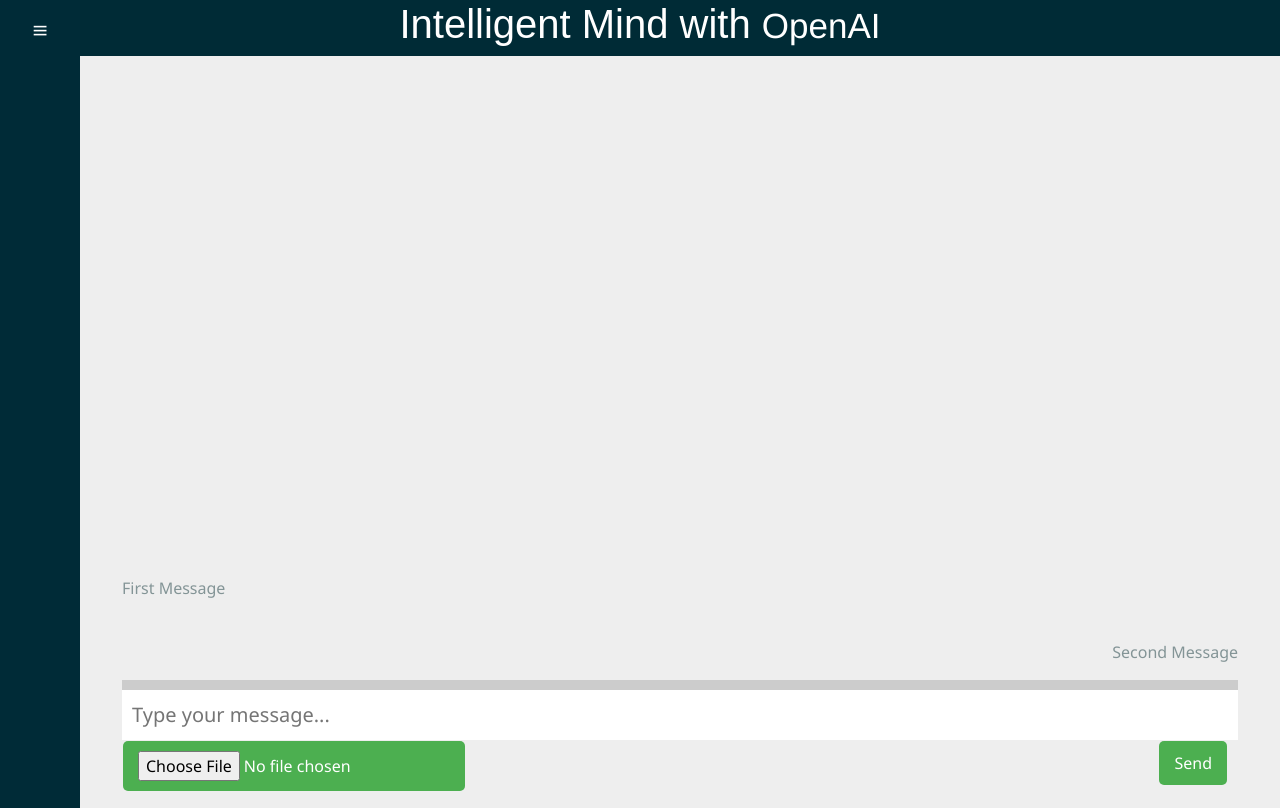
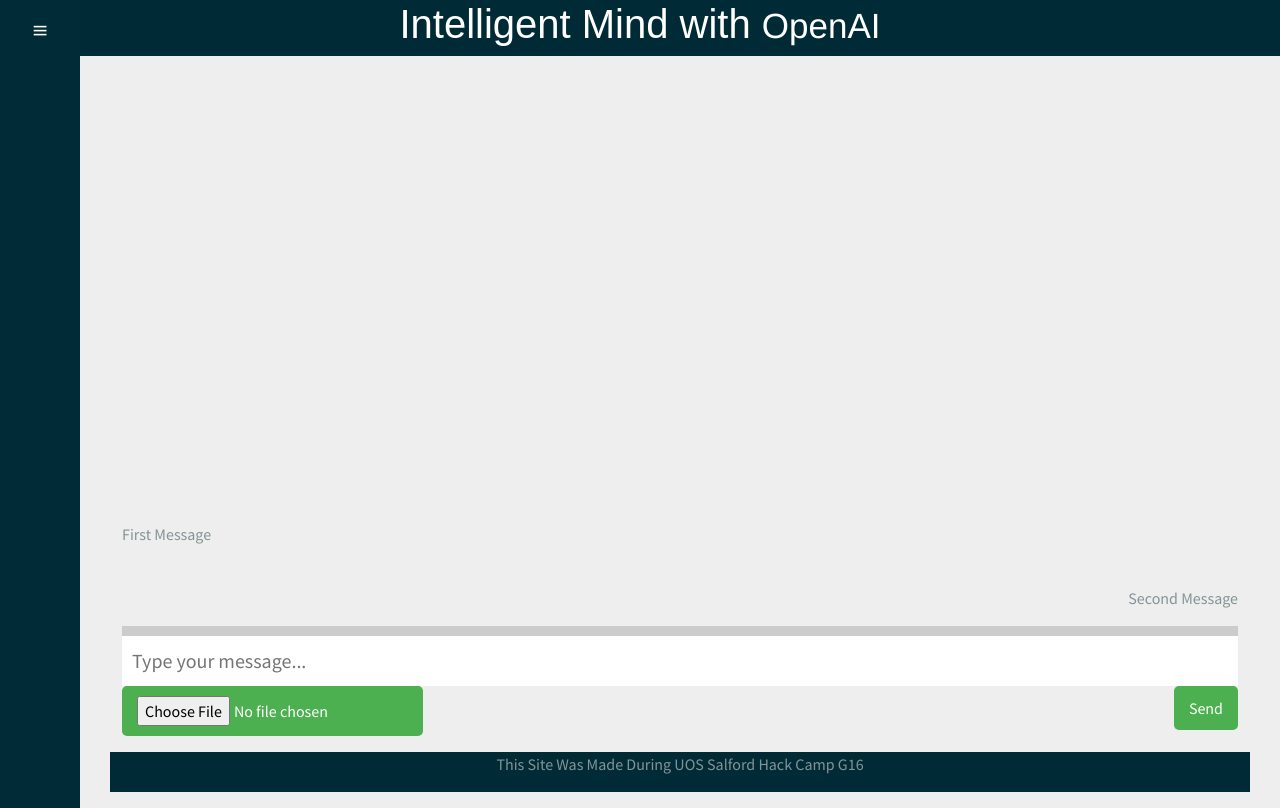
Before and after one commit to Beasta2768/HackCamp, a PHP site: page / in a window 1280 px wide. Run offline with PHP 8.4, Linux system fonts and the light colour scheme; some web fonts are replaced.

Commit message:
Cleaned up code, fixed the footer

```diff
--- a/Views/index.phtml
+++ b/Views/index.phtml
@@ -18,9 +18,10 @@
     </div>
        <form method="post" action="<?php echo $_SERVER['PHP_SELF']?>">
     <input type="text" id="user-input" placeholder="Type your message..." name="chatMsg" value="<?php if (isset($_POST['chatMsg'])){ echo $_POST['chatMsg'];}?>" autocomplete="false" required>
-    <div id="file-upload">
+    <div id="button">
         <input type="file" id="myFile" name="filename">
         <input type="submit" id="submit_button" value="Send" name="chatSnd">
     </div>
        </form>
+        <?php require('template/footer.phtml') ?>
 </div>
--- a/Views/sidebar.phtml
+++ b/Views/sidebar.phtml
@@ -1,4 +1,4 @@
- <!-- MENU Page perhaps Chat history -->
+ <!-- Conversation history -->
  <div class="sidebar">
      <div class="top">
          <i class="bx bx-menu " id="btn"></i>
--- a/Views/template/footer.phtml
+++ b/Views/template/footer.phtml
@@ -1,9 +1,5 @@
-</main>
-</div>
-</div>
-</div>
 <footer class="row">
-    <div id="footer" class="col-xs-12 text-center bg-secondary">
+    <div id="footer" class="col-xs-12 text-center bg-body">
         <p>This Site Was Made During UOS Salford Hack Camp G16</p>
     </div>
 </footer>
@@ -11,6 +7,4 @@
 ================================================== -->
 <!-- Placed at the end of the document so the pages load faster -->
 <script src="https://cdn.jsdelivr.net/npm/bootstrap@5.2.0/dist/js/bootstrap.bundle.min.js" integrity="sha384-A3rJD856KowSb7dwlZdYEkO39Gagi7vIsF0jrRAoQmDKKtQBHUuLZ9AsSv4jD4Xa" crossorigin="anonymous"></script>
-
-</body>
 </html>
--- a/Views/template/header.phtml
+++ b/Views/template/header.phtml
@@ -1,4 +1,3 @@
-<!DOCTYPE html>
 <html lang="en">
 <head>
     <link rel="stylesheet" href="css/style.css">
--- a/css/style.css
+++ b/css/style.css
@@ -79,10 +79,7 @@ img#logo {
 
 #submit_button {
 
-
 	float: right; /* Float the button to the right */
-            margin-right: 10px; /* Add some space between the button and the right edge */
-			float: top;
             background-color: #4CAF50;
             color: #fff;
             padding: 10px 15px;
@@ -90,8 +87,6 @@ img#logo {
             border: none;
             border-radius: 5px;
             cursor: pointer;
-
-
 }
 
 #myFile {
@@ -105,20 +100,10 @@ img#logo {
     cursor: pointer;
 }
 
-
-
-
 #file-upload {
     position: relative;
     padding: 1px;
 }
-
- *{
-     margin: 0;
-     padding: 0;
-     box-sizing: border-box;
-     font-family: "Segoe UI", serif;
- }
 
 .use-img{
     width: 50px;
@@ -173,7 +158,7 @@ img#logo {
 
 .sidebar .top .search {
     color: #fff;
-    display: flex;
+
     height: 50px;
     width: 100%;
     align-items: center;
```
Also changed, not shown: fonts/glyphicons-halflings-regular.ttf (deleted), fonts/glyphicons-halflings-regular.woff (deleted), image/Intelligent Mind Logo.jpeg (deleted), 2 other files.
